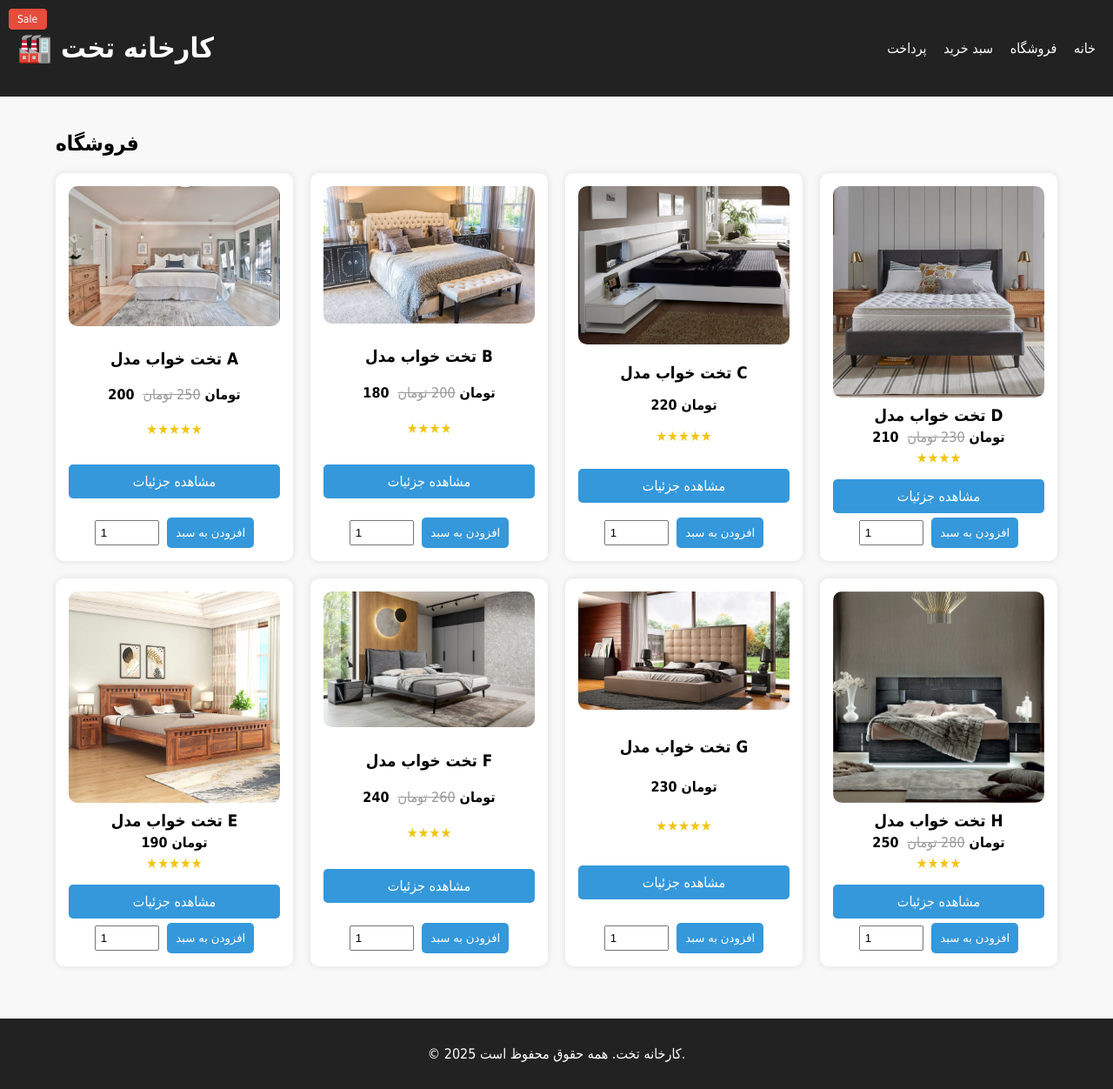
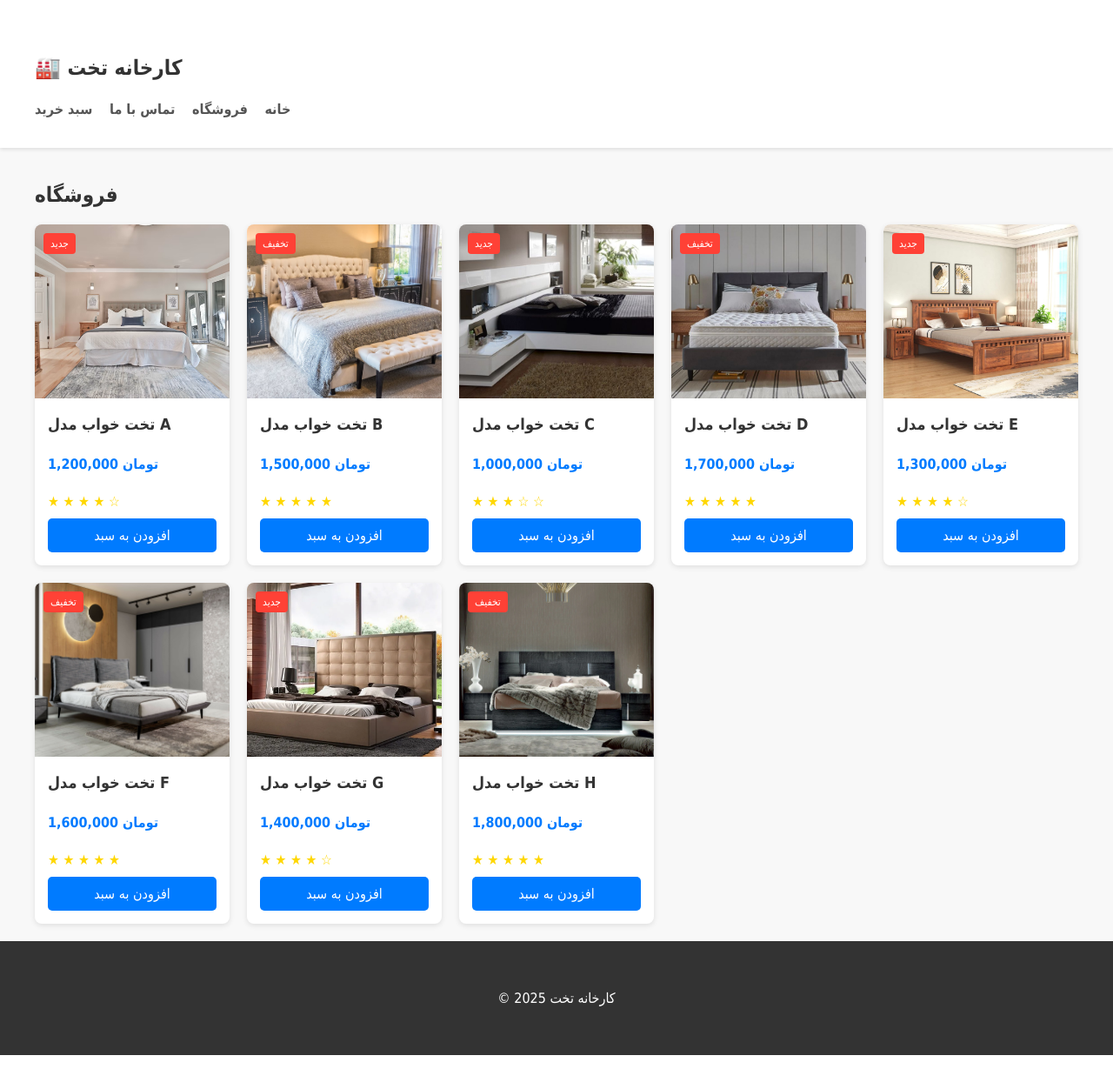
Before and after one commit to navidwolf/bed-factory-website, a Flask app: page /products in a window 1280 px wide. Shown: the whole page at 87% size. After the commit the page ends 1213 px from the top, so only its background shows below. Run offline with Flask 3, Linux system fonts and the light colour scheme.

Commit message:
final site

```diff
--- a/app.py
+++ b/app.py
@@ -1,85 +1,96 @@
 from flask import Flask, render_template, request, redirect, url_for, session
 
 app = Flask(__name__)
-app.secret_key = "your_secret_key"
+app.secret_key = "secret123"
 
-# محصولات ۸تایی
+# محصولات
 products = [
-    {"id": 1, "name": "تخت خواب مدل A", "price": 200, "old_price": 250, "image": "product1.webp", "tag": "New", "rating": 5, "description": "توضیحات محصول ۱"},
-    {"id": 2, "name": "تخت خواب مدل B", "price": 180, "old_price": 200, "image": "product2.webp", "tag": "Sale", "rating": 4, "description": "توضیحات محصول ۲"},
-    {"id": 3, "name": "تخت خواب مدل C", "price": 220, "old_price": None, "image": "product3.webp", "tag": "New", "rating": 5, "description": "توضیحات محصول ۳"},
-    {"id": 4, "name": "تخت خواب مدل D", "price": 210, "old_price": 230, "image": "product4.webp", "tag": "Sale", "rating": 4, "description": "توضیحات محصول ۴"},
-    {"id": 5, "name": "تخت خواب مدل E", "price": 190, "old_price": None, "image": "product5.webp", "tag": "New", "rating": 5, "description": "توضیحات محصول ۵"},
-    {"id": 6, "name": "تخت خواب مدل F", "price": 240, "old_price": 260, "image": "product6.webp", "tag": "Sale", "rating": 4, "description": "توضیحات محصول ۶"},
-    {"id": 7, "name": "تخت خواب مدل G", "price": 230, "old_price": None, "image": "product7.webp", "tag": "New", "rating": 5, "description": "توضیحات محصول ۷"},
-    {"id": 8, "name": "تخت خواب مدل H", "price": 250, "old_price": 280, "image": "product8.webp", "tag": "Sale", "rating": 4, "description": "توضیحات محصول ۸"}
+    {"id": 1, "name": "تخت خواب مدل A", "price": 1200000, "image": "product1.webp", "tag": "جدید", "rating": 4},
+    {"id": 2, "name": "تخت خواب مدل B", "price": 1500000, "image": "product2.webp", "tag": "تخفیف", "rating": 5},
+    {"id": 3, "name": "تخت خواب مدل C", "price": 1000000, "image": "product3.webp", "tag": "جدید", "rating": 3},
+    {"id": 4, "name": "تخت خواب مدل D", "price": 1700000, "image": "product4.webp", "tag": "تخفیف", "rating": 5},
+    {"id": 5, "name": "تخت خواب مدل E", "price": 1300000, "image": "product5.webp", "tag": "جدید", "rating": 4},
+    {"id": 6, "name": "تخت خواب مدل F", "price": 1600000, "image": "product6.webp", "tag": "تخفیف", "rating": 5},
+    {"id": 7, "name": "تخت خواب مدل G", "price": 1400000, "image": "product7.webp", "tag": "جدید", "rating": 4},
+    {"id": 8, "name": "تخت خواب مدل H", "price": 1800000, "image": "product8.webp", "tag": "تخفیف", "rating": 5},
 ]
 
-# سبد خرید
-def init_cart():
-    if "cart" not in session:
-        session["cart"] = []
-
-def calculate_total():
-    return sum(item["product"]["price"] * item["quantity"] for item in session.get("cart", []))
-
+# صفحه اصلی
 @app.route("/")
 def index():
     return render_template("index.html", products=products)
 
+# فروشگاه
 @app.route("/products")
-def product_list():
+def products_page():
     return render_template("products.html", products=products)
 
-@app.route("/product/<int:product_id>")
-def product_detail(product_id):
-    product = next((p for p in products if p["id"] == product_id), None)
-    if not product:
-        return "محصول یافت نشد", 404
+# جزئیات محصول
+@app.route("/product/<int:id>")
+def product_detail(id):
+    product = next((p for p in products if p["id"] == id), None)
     return render_template("product_detail.html", product=product)
 
-@app.route("/add-to-cart/<int:product_id>", methods=["GET", "POST"])
-def add_to_cart(product_id):
-    init_cart()
-    product = next((p for p in products if p["id"] == product_id), None)
-    if not product:
-        return "محصول یافت نشد", 404
-    quantity = int(request.form.get("quantity", 1))
-    # بررسی اگر محصول قبلا اضافه شده
-    for item in session["cart"]:
-        if item["product"]["id"] == product_id:
-            item["quantity"] += quantity
-            break
-    else:
-        session["cart"].append({"product": product, "quantity": quantity})
+# سبد خرید
+@app.route("/cart")
+def cart():
+    if "cart" not in session:
+        session["cart"] = {}
+    cart_items = []
+    total = 0
+    for pid, qty in session["cart"].items():
+        product = next((p for p in products if p["id"] == int(pid)), None)
+        if product:
+            product_total = product["price"] * qty
+            total += product_total
+            cart_items.append({"product": product, "quantity": qty, "total": product_total})
+    return render_template("cart.html", cart_items=cart_items, total=total)
+
+# افزودن به سبد خرید
+@app.route("/add-to-cart/<int:id>")
+def add_to_cart(id):
+    if "cart" not in session:
+        session["cart"] = {}
+    session["cart"][str(id)] = session["cart"].get(str(id), 0) + 1
     session.modified = True
     return redirect(url_for("cart"))
 
-@app.route("/cart", methods=["GET", "POST"])
-def cart():
-    init_cart()
-    total = calculate_total()
-    return render_template("cart.html", cart=session["cart"], total=total)
-
-@app.route("/update-cart/<int:product_id>", methods=["POST"])
-def update_cart(product_id):
-    init_cart()
-    quantity = int(request.form.get("quantity", 1))
-    for item in session["cart"]:
-        if item["product"]["id"] == product_id:
-            item["quantity"] = quantity
-            break
-    session.modified = True
+# حذف از سبد خرید
+@app.route("/remove-from-cart/<int:id>")
+def remove_from_cart(id):
+    if "cart" in session and str(id) in session["cart"]:
+        session["cart"].pop(str(id))
+        session.modified = True
     return redirect(url_for("cart"))
 
+# صفحه پرداخت
 @app.route("/checkout", methods=["GET", "POST"])
 def checkout():
-    init_cart()
     if request.method == "POST":
-        # پردازش سفارش (نمونه ساده)
         session.pop("cart", None)
-        return "سفارش شما ثبت شد! با تشکر."
-    return render_template("checkout.html")
+        return redirect(url_for("index"))
+    if "cart" not in session:
+        session["cart"] = {}
+    cart_items = []
+    total = 0
+    for pid, qty in session["cart"].items():
+        product = next((p for p in products if p["id"] == int(pid)), None)
+        if product:
+            product_total = product["price"] * qty
+            total += product_total
+            cart_items.append({"product": product, "quantity": qty, "total": product_total})
+    return render_template("checkout.html", cart_items=cart_items, total=total)
+
+# تماس با ما
+@app.route("/contact", methods=["GET", "POST"])
+def contact():
+    if request.method == "POST":
+        name = request.form.get("name")
+        email = request.form.get("email")
+        message = request.form.get("message")
+        print(f"پیام جدید از {name} ({email}): {message}")
+        return redirect(url_for("contact"))
+    return render_template("contact.html")
 
 if __name__ == "__main__":
     app.run(debug=True)
--- a/static/css/style.css
+++ b/static/css/style.css
@@ -1,164 +1,248 @@
+/* ---------- General ---------- */
 body {
-    font-family: Tahoma, sans-serif;
+    font-family: 'Tahoma', sans-serif;
+    background-color: #f8f8f8;
     margin: 0;
     padding: 0;
-    background-color: #f8f8f8;
+    color: #333;
 }
 
 .container {
-    width: 90%;
     max-width: 1200px;
     margin: 0 auto;
     padding: 20px;
 }
 
+/* ---------- Header ---------- */
 header {
-    background-color: #222;
-    color: #fff;
-    padding: 15px 20px;
-    display: flex;
-    justify-content: space-between;
-    align-items: center;
+    background-color: #fff;
+    box-shadow: 0 2px 4px rgba(0,0,0,0.1);
+    padding: 15px 0;
 }
 
 header h1 a {
-    color: #fff;
     text-decoration: none;
+    color: #333;
+    font-size: 24px;
+}
+
+header nav {
+    margin-top: 10px;
 }
 
 header nav a {
-    color: #fff;
     text-decoration: none;
-    margin-left: 15px;
+    color: #555;
+    margin-right: 15px;
+    font-weight: bold;
+    transition: color 0.3s;
 }
 
+header nav a:hover {
+    color: #007BFF;
+}
+
+/* ---------- Hero ---------- */
+.hero img {
+    width: 100%;
+    height: auto;
+    display: block;
+    border-radius: 8px;
+}
+
+/* ---------- Products Grid ---------- */
 .products-grid {
     display: grid;
-    grid-template-columns: repeat(auto-fit, minmax(220px, 1fr));
+    grid-template-columns: repeat(auto-fill, minmax(220px, 1fr));
     gap: 20px;
     margin-top: 20px;
 }
 
 .product-card {
     background-color: #fff;
-    border-radius: 10px;
-    padding: 15px;
-    text-align: center;
-    box-shadow: 0 0 8px rgba(0,0,0,0.1);
+    border-radius: 8px;
+    overflow: hidden;
+    box-shadow: 0 2px 6px rgba(0,0,0,0.1);
     display: flex;
     flex-direction: column;
-    justify-content: space-between;
+    transition: transform 0.3s;
 }
 
-.product-card img {
-    max-width: 100%;
-    border-radius: 10px;
+.product-card:hover {
+    transform: translateY(-5px);
 }
 
-.product-card .tag {
+.product-image {
+    position: relative;
+}
+
+.product-image img {
+    width: 100%;
+    height: 200px;
+    object-fit: cover;
+}
+
+.product-tag {
     position: absolute;
-    background-color: #e74c3c;
-    color: #fff;
-    padding: 5px 10px;
-    border-radius: 5px;
-    font-size: 12px;
     top: 10px;
     left: 10px;
+    background-color: #FF4136;
+    color: #fff;
+    padding: 5px 8px;
+    font-size: 12px;
+    border-radius: 4px;
 }
 
-.product-card h3 {
-    margin: 10px 0 5px;
+.product-info {
+    padding: 15px;
+    flex-grow: 1;
+    display: flex;
+    flex-direction: column;
 }
 
-.product-card .price {
-    font-weight: bold;
-    margin-bottom: 5px;
+.product-info h3 {
+    margin: 0 0 10px 0;
+    font-size: 18px;
 }
 
-.product-card .old-price {
-    text-decoration: line-through;
-    font-weight: normal;
-    margin-left: 5px;
-    color: #999;
+.product-info h3 a {
+    text-decoration: none;
+    color: #333;
 }
 
-.product-card .rating {
-    color: #f1c40f;
+.product-info .price {
+    font-weight: bold;
+    color: #007BFF;
+    margin-bottom: 8px;
+}
+
+.product-info .rating {
+    color: #FFD700;
     margin-bottom: 10px;
 }
 
-.product-card .btn {
-    background-color: #3498db;
+.btn-add-cart {
+    margin-top: auto;
+    display: inline-block;
+    text-align: center;
+    padding: 10px;
+    background-color: #007BFF;
     color: #fff;
-    border: none;
-    padding: 10px;
-    margin-top: 5px;
-    cursor: pointer;
+    text-decoration: none;
     border-radius: 5px;
-    text-decoration: none;
+    transition: background 0.3s;
 }
 
-.product-card form input[type="number"] {
-    width: 60px;
-    padding: 5px;
-    margin-right: 5px;
+.btn-add-cart:hover {
+    background-color: #0056b3;
 }
 
-table {
+/* ---------- Cart ---------- */
+.cart table {
     width: 100%;
     border-collapse: collapse;
-    margin-top: 20px;
+    margin-top: 15px;
 }
 
-table th, table td {
-    padding: 12px;
+.cart th, .cart td {
+    border: 1px solid #ddd;
+    padding: 10px;
     text-align: center;
-    border-bottom: 1px solid #ddd;
 }
 
-.cart-actions input[type="number"] {
-    width: 60px;
-}
-
-.cart-actions button {
-    padding: 5px 10px;
-    margin-left: 5px;
-}
-
-.total {
+.cart-total {
     margin-top: 15px;
-    font-size: 18px;
     font-weight: bold;
     text-align: right;
 }
 
-footer {
-    background-color: #222;
+.btn-checkout {
+    display: inline-block;
+    margin-top: 10px;
+    padding: 10px 20px;
+    background-color: #28A745;
     color: #fff;
-    text-align: center;
-    padding: 15px 0;
-    margin-top: 40px;
+    text-decoration: none;
+    border-radius: 5px;
 }
 
-/* Contact Page */
-.contact-container {
-    display: flex;
-    flex-wrap: wrap;
-    gap: 20px;
+.btn-checkout:hover {
+    background-color: #1e7e34;
+}
+
+/* ---------- Checkout ---------- */
+.checkout .form-group {
+    margin-bottom: 15px;
+}
+
+.checkout label {
+    display: block;
+    margin-bottom: 5px;
+    font-weight: bold;
+}
+
+.checkout input,
+.checkout textarea {
+    width: 100%;
+    padding: 10px;
+    border-radius: 5px;
+    border: 1px solid #ccc;
+    box-sizing: border-box;
+}
+
+.btn-pay {
+    padding: 12px 25px;
+    background-color: #28A745;
+    color: #fff;
+    border: none;
+    border-radius: 5px;
+    cursor: pointer;
+    font-size: 16px;
+}
+
+.btn-pay:hover {
+    background-color: #1e7e34;
+}
+
+/* ---------- Contact ---------- */
+.contact-grid {
+    display: grid;
+    grid-template-columns: 1fr 1fr;
+    gap: 30px;
     margin-top: 20px;
 }
 
-.contact-info, .map-container {
-    flex: 1 1 400px;
+.contact-form form {
     background-color: #fff;
-    border-radius: 10px;
-    padding: 15px;
-    box-shadow: 0 0 8px rgba(0,0,0,0.1);
+    padding: 20px;
+    border-radius: 8px;
+    box-shadow: 0 2px 6px rgba(0,0,0,0.1);
 }
 
-.map-container iframe {
+.contact-info img {
     width: 100%;
-    height: 300px;
-    border: 0;
-    border-radius: 10px;
+    border-radius: 8px;
+    margin-bottom: 15px;
 }
+
+.contact-info iframe {
+    border-radius: 8px;
+}
+
+/* ---------- Footer ---------- */
+footer {
+    background-color: #333;
+    color: #fff;
+    padding: 20px 0;
+    text-align: center;
+}
+
+/* ---------- Responsive ---------- */
+@media (max-width: 768px) {
+    .contact-grid {
+        grid-template-columns: 1fr;
+    }
+    .products-grid {
+        grid-template-columns: repeat(auto-fill, minmax(180px, 1fr));
+    }
+}
--- a/templates/base.html
+++ b/templates/base.html
@@ -8,19 +8,26 @@
 </head>
 <body>
     <header>
+        <div class="container">
             <h1><a href="{{ url_for('index') }}">🏭 کارخانه تخت</a></h1>
             <nav>
                 <a href="{{ url_for('index') }}">خانه</a>
-        <a href="{{ url_for('product_list') }}">فروشگاه</a>
+                <a href="{{ url_for('products_page') }}">فروشگاه</a>
+                <a href="{{ url_for('contact') }}">تماس با ما</a>
                 <a href="{{ url_for('cart') }}">سبد خرید</a>
-        <a href="{{ url_for('checkout') }}">پرداخت</a>
             </nav>
+        </div>
     </header>
+
+    <main>
+        {% block content %}{% endblock %}
+    </main>
+
+    <footer>
         <div class="container">
-    {% block content %}{% endblock %}
+            <p>© 2025 کارخانه تخت</p>
         </div>
-<footer>
-    <p>© 2025 کارخانه تخت. همه حقوق محفوظ است.</p>
     </footer>
+    <script src="{{ url_for('static', filename='js/main.js') }}"></script>
 </body>
 </html>
--- a/templates/products.html
+++ b/templates/products.html
@@ -1,28 +1,33 @@
 {% extends "base.html" %}
 
 {% block content %}
+<section class="products container">
     <h2>فروشگاه</h2>
     <div class="products-grid">
         {% for product in products %}
         <div class="product-card">
-        <img src="{{ url_for('static', filename='images/' ~ product.image) }}" alt="{{ product.name }}">
+            <div class="product-image">
+                <img src="{{ url_for('static', filename='images/' + product.image) }}" alt="{{ product.name }}">
                 {% if product.tag %}
-        <div class="tag">{{ product.tag }}</div>
-        {% endif %}
-        <h3>{{ product.name }}</h3>
-        <div class="price">
-            {{ product.price }} تومان
-            {% if product.old_price %}
-            <span class="old-price">{{ product.old_price }} تومان</span>
+                    <span class="product-tag">{{ product.tag }}</span>
                 {% endif %}
             </div>
-        <div class="rating">{% for i in range(product.rating) %}★{% endfor %}</div>
-        <a class="btn" href="{{ url_for('product_detail', product_id=product.id) }}">مشاهده جزئیات</a>
-        <form action="{{ url_for('add_to_cart', product_id=product.id) }}" method="post">
-            <input type="number" name="quantity" value="1" min="1">
-            <button class="btn" type="submit">افزودن به سبد</button>
-        </form>
+            <div class="product-info">
+                <h3><a href="{{ url_for('product_detail', id=product.id) }}">{{ product.name }}</a></h3>
+                <p class="price">{{ "{:,}".format(product.price) }} تومان</p>
+                <p class="rating">
+                    {% for i in range(1,6) %}
+                        {% if i <= product.rating %}
+                            ★
+                        {% else %}
+                            ☆
+                        {% endif %}
+                    {% endfor %}
+                </p>
+                <a href="{{ url_for('add_to_cart', id=product.id) }}" class="btn-add-cart">افزودن به سبد</a>
+            </div>
         </div>
         {% endfor %}
     </div>
+</section>
 {% endblock %}
```
Also changed, not shown: templates/cart.html (+15 -16 lines), templates/checkout.html (+16 -10 lines), templates/contact.html (+19 -12 lines), templates/index.html (+23 -15 lines), templates/product_detail.html (+17 -18 lines). Lines whose indentation alone changed are shown as unchanged.
